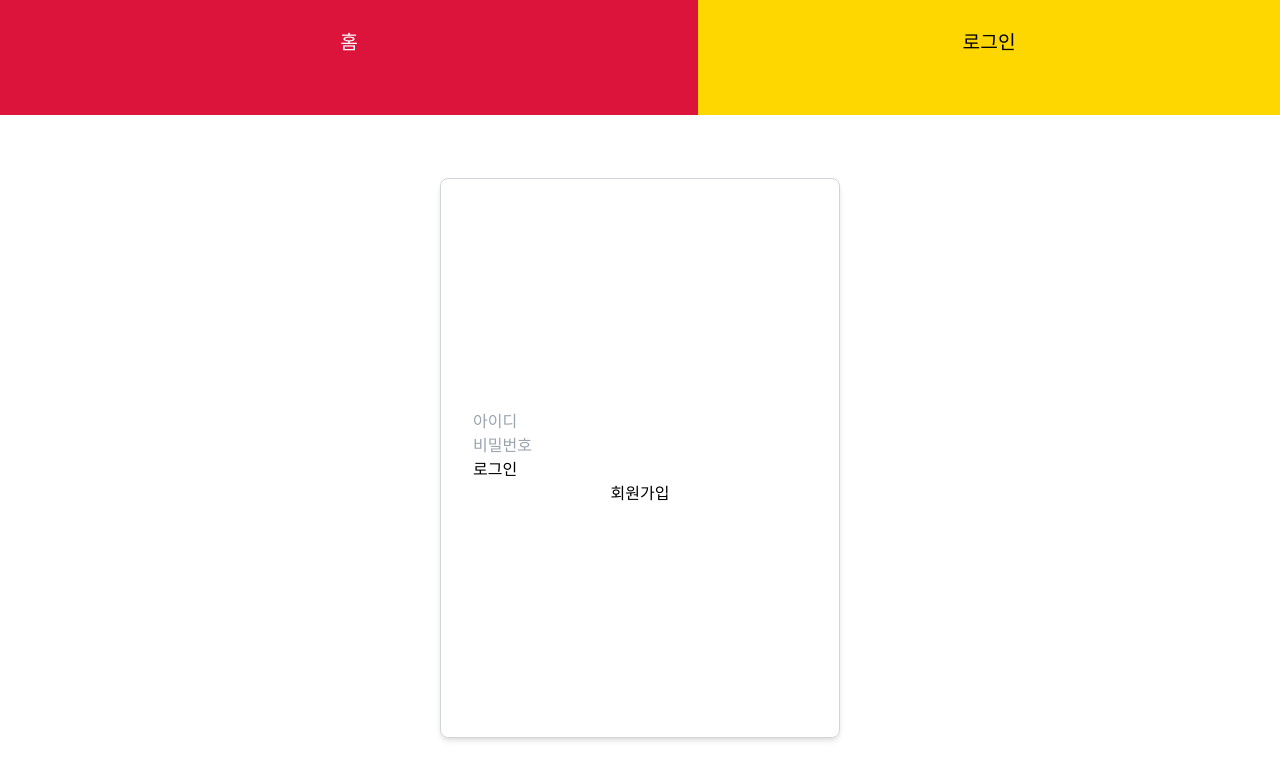
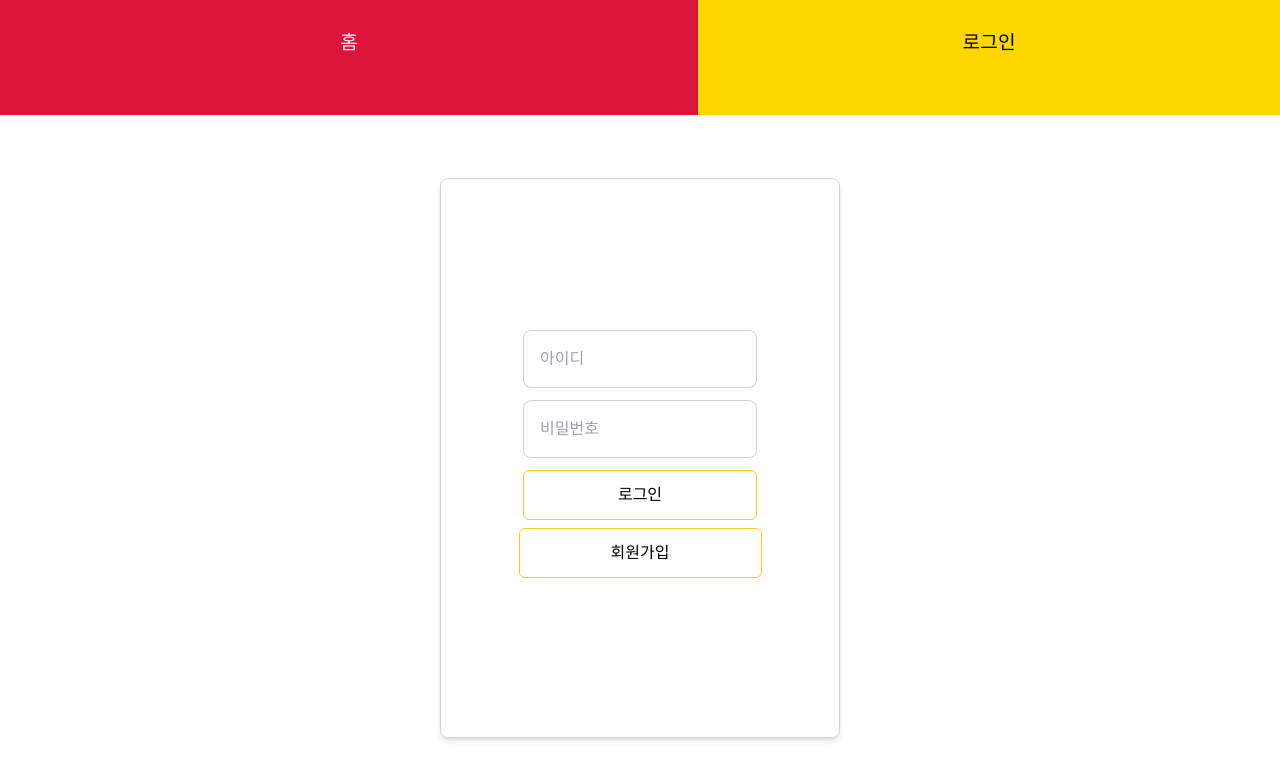
Before and after one commit to Jaeheeyu20240612/mbti, a React (Vite) app: page /login in a window 1280 px wide. Shown: the top 780 px of the page. Built offline with nearby package versions, Linux system fonts and the light colour scheme; sample sign-in values are in the browser's storage; a web font is replaced by a local one.

Commit message:
fix: 로그아웃 후 로그인페이지로 이동하게 수정

```diff
--- a/src/App.jsx
+++ b/src/App.jsx
@@ -1,4 +1,4 @@
-import React from "react";
+import React, { useEffect } from "react";
 import Router from "./shared/Router";
 import { UserProvider } from "./context/UserContext";
 
--- a/src/components/LoginForm.jsx
+++ b/src/components/LoginForm.jsx
@@ -1,54 +1,54 @@
-import React, { useState } from "react";
-import { Link } from "react-router-dom";
+// import React, { useState } from "react";
+// import { Link } from "react-router-dom";
 
-const LoginForm = ({ onSubmit }) => {
-  const [formData, setFormData] = useState({
-    id: "",
-    password: ""
-  });
+// const LoginForm = ({ onSubmit }) => {
+//   const [formData, setFormData] = useState({
+//     id: "",
+//     password: ""
+//   });
 
-  const handleChange = (e) => {
-    const { name, value } = e.target;
-    setFormData((prevData) => ({
-      ...prevData,
-      [name]: value
-    }));
-  };
+//   const handleChange = (e) => {
+//     const { name, value } = e.target;
+//     setFormData((prevData) => ({
+//       ...prevData,
+//       [name]: value
+//     }));
+//   };
 
-  const handleSubmit = (e) => {
-    e.preventDefault();
-    onSubmit(formData);
-  };
+//   const handleSubmit = (e) => {
+//     e.preventDefault();
+//     onSubmit(formData);
+//   };
 
-  return (
-    <form
-      className="flex flex-col items-center gap-4 bg-green mt-auto mb-auto max-h-[80vh] overflow-y-auto p-4"
-      onSubmit={handleSubmit}
-    >
-      <input
-        className="w-full sm:w-3/4 md:w-1/2 lg:w-2/3 p-4 h-10 text-center border-2"
-        type="text"
-        name="id"
-        value={formData.id}
-        onChange={handleChange}
-        placeholder="아이디"
-        required
-      />
-      <input
-        className="w-full sm:w-3/4 md:w-1/2 lg:w-2/3 p-4 h-10 text-center border-2"
-        type="password"
-        name="password"
-        value={formData.password}
-        onChange={handleChange}
-        placeholder="비밀번호"
-        required
-      />
-      <div className="flex flex-row gap-4">
-        <button type="submit">로그인</button>
-        <Link to="/signup">회원가입</Link>
-      </div>
-    </form>
-  );
-};
+//   return (
+//     <form
+//       className="flex flex-col items-center gap-4 bg-green mt-auto mb-auto max-h-[80vh] overflow-y-auto p-4"
+//       onSubmit={handleSubmit}
+//     >
+//       <input
+//         className="w-full sm:w-3/4 md:w-1/2 lg:w-2/3 p-4 h-10 text-center border-2"
+//         type="text"
+//         name="id"
+//         value={formData.id}
+//         onChange={handleChange}
+//         placeholder="아이디"
+//         required
+//       />
+//       <input
+//         className="w-full sm:w-3/4 md:w-1/2 lg:w-2/3 p-4 h-10 text-center border-2"
+//         type="password"
+//         name="password"
+//         value={formData.password}
+//         onChange={handleChange}
+//         placeholder="비밀번호"
+//         required
+//       />
+//       <div className="flex flex-row gap-4">
+//         <button type="submit">로그인</button>
+//         <Link to="/signup">회원가입</Link>
+//       </div>
+//     </form>
+//   );
+// };
 
-export default LoginForm;
+// export default LoginForm;
--- a/src/components/SignUpForm.jsx
+++ b/src/components/SignUpForm.jsx
@@ -1,64 +1,64 @@
-import React, { useState } from "react";
-import { Link } from "react-router-dom";
+// import React, { useState } from "react";
+// import { Link } from "react-router-dom";
 
-const SignupForm = ({ onSubmit }) => {
-  const [formData, setFormData] = useState({
-    id: "",
-    password: "",
-    nickname: ""
-  });
+// const SignupForm = ({ onSubmit }) => {
+//   const [formData, setFormData] = useState({
+//     id: "",
+//     password: "",
+//     nickname: ""
+//   });
 
-  const handleChange = (e) => {
-    const { name, value } = e.target;
-    setFormData((prevData) => ({
-      ...prevData,
-      [name]: value
-    }));
-  };
+//   const handleChange = (e) => {
+//     const { name, value } = e.target;
+//     setFormData((prevData) => ({
+//       ...prevData,
+//       [name]: value
+//     }));
+//   };
 
-  const handleSubmit = (e) => {
-    e.preventDefault();
-    onSubmit(formData);
-  };
+//   const handleSubmit = (e) => {
+//     e.preventDefault();
+//     onSubmit(formData);
+//   };
 
-  return (
-    <form
-      className="flex flex-col items-center gap-4 bg-green mt-auto mb-auto max-h-[80vh] overflow-y-auto p-4"
-      onSubmit={handleSubmit}
-    >
-      <input
-        className="w-full sm:w-3/4 md:w-1/2 lg:w-2/3 p-4 h-10 text-center border-2"
-        type="text"
-        name="id"
-        value={formData.id}
-        onChange={handleChange}
-        placeholder="아이디"
-        required
-      />
-      <input
-        className="w-full sm:w-3/4 md:w-1/2 lg:w-2/3 p-4 h-10 text-center border-2"
-        type="password"
-        name="password"
-        value={formData.password}
-        onChange={handleChange}
-        placeholder="비밀번호"
-        required
-      />
-      <input
-        className="w-full sm:w-3/4 md:w-1/2 lg:w-2/3 p-4 h-10 text-center border-2"
-        type="text"
-        name="nickname"
-        value={formData.nickname}
-        onChange={handleChange}
-        placeholder="닉네임"
-        required
-      />
-      <div className="flex flex-row gap-4">
-        <Link to={"/login"}>로그인</Link>
-        <button type="submit">회원가입</button>
-      </div>
-    </form>
-  );
-};
+//   return (
+//     <form
+//       className="flex flex-col items-center gap-4 bg-green mt-auto mb-auto max-h-[80vh] overflow-y-auto p-4"
+//       onSubmit={handleSubmit}
+//     >
+//       <input
+//         className="w-full sm:w-3/4 md:w-1/2 lg:w-2/3 p-4 h-10 text-center border-2"
+//         type="text"
+//         name="id"
+//         value={formData.id}
+//         onChange={handleChange}
+//         placeholder="아이디"
+//         required
+//       />
+//       <input
+//         className="w-full sm:w-3/4 md:w-1/2 lg:w-2/3 p-4 h-10 text-center border-2"
+//         type="password"
+//         name="password"
+//         value={formData.password}
+//         onChange={handleChange}
+//         placeholder="비밀번호"
+//         required
+//       />
+//       <input
+//         className="w-full sm:w-3/4 md:w-1/2 lg:w-2/3 p-4 h-10 text-center border-2"
+//         type="text"
+//         name="nickname"
+//         value={formData.nickname}
+//         onChange={handleChange}
+//         placeholder="닉네임"
+//         required
+//       />
+//       <div className="flex flex-row gap-4">
+//         <Link to={"/login"}>로그인</Link>
+//         <button type="submit">회원가입</button>
+//       </div>
+//     </form>
+//   );
+// };
 
-export default SignupForm;
+// export default SignupForm;
--- a/src/components/authForm.jsx
+++ b/src/components/authForm.jsx
@@ -1,9 +1,11 @@
 import React, { useState } from "react";
 import { register } from "../api/auth";
+import { useNavigate } from "react-router-dom";
 
 // 회원가입인지 로그인인지 구분하기 위해 mode 를 props 로 받습니다.
 // onSubmit 도 회원가입과 로그인 페이지에서 각각 구현을 하고 props 로 넘겨줄 겁니다.
 const AuthForm = ({ mode, onSubmit }) => {
+  const navigate = useNavigate();
   // 무엇을 formData 에 넣어야 할까요?
   const [formData, setFormData] = useState({
     id: "",
@@ -26,10 +28,20 @@ const AuthForm = ({ mode, onSubmit }) => {
 
   // id 입력을 위한 input 만 힌트로 만들어 두었습니다. 참고해서 한번 만들어봅시다!
   return (
-    <form onSubmit={handleSubmit}>
     <div>
-        <input type="text" name="id" value={formData.id} onChange={handleChange} placeholder="아이디" required />
+      <form className="flex flex-col items-center" onSubmit={handleSubmit}>
+        <div className="flex flex-col items-center">
           <input
+            className="w-full p-4 border border-gray-300 rounded-lg mb-3"
+            type="text"
+            name="id"
+            value={formData.id}
+            onChange={handleChange}
+            placeholder="아이디"
+            required
+          />
+          <input
+            className="w-full p-4 border border-gray-300 rounded-lg mb-3"
             type="password"
             name="password"
             value={formData.password}
@@ -47,12 +59,24 @@ const AuthForm = ({ mode, onSubmit }) => {
               onChange={handleChange}
               placeholder="닉네임"
               required
-            className="w-full p-4 border border-gray-300 rounded-lg"
+              className="w-full p-4 border border-gray-300 rounded-lg mb-3"
             />
           </div>
         )}
-      <button type="submit">{mode === "login" ? "로그인" : "회원가입"}</button>
+        <button className="block border border-yellow-400 rounded-md p-3 w-full text-center mb-2" type="submit">
+          {mode === "login" ? "로그인" : "회원가입"}
+        </button>
       </form>
+      {mode === "signup" ? (
+        <button
+          onClick={() => navigate("/login")}
+          className="block border border-yellow-400 rounded-md p-3 w-full text-center mb-2"
+          type="submit"
+        >
+          로그인페이지로
+        </button>
+      ) : null}
+    </div>
   );
 };
 
--- a/src/components/layout/Layout.jsx
+++ b/src/components/layout/Layout.jsx
@@ -7,13 +7,18 @@ export const Layout = () => {
   const { user, setUser } = useContext(UserContext);
   const navigate = useNavigate();
   // 이곳에서 로그인 하지 않은 사용자를 login 페이지로 보내줄 거에요.
-  useEffect(() => {}, []);
+  useEffect(() => {
+    if (!user?.success) {
+      navigate("/login");
+    }
+  }, [user]);
 
   const handleLogout = () => {
-    setUser(null);
-    window.confirm("로그아웃하시겠습니까?");
-    navigate("/");
-    return;
+    if (window.confirm("로그아웃하시겠습니까?")) {
+      setUser(null);
+      localStorage.removeItem("token");
+      navigate("/login");
+    }
   };
   return (
     <div>
--- a/src/pages/Login.jsx
+++ b/src/pages/Login.jsx
@@ -10,13 +10,16 @@ const Login = () => {
   const handelLogin = async (formData) => {
     const data = await login(formData);
     setUser(data);
+    localStorage.setItem("token", data.accessToken);
     alert("로그인되었습니다");
     navigate("/");
   };
   return (
     <div className="flex flex-col justify-center items-center min-h-[70vh] w-full max-w-[400px] border border-gray-300 rounded-lg p-8 mx-auto shadow-md">
-      <AuthForm onSubmit={handelLogin} className="" mode="login" />
-      <Link to={"/signup"}>회원가입</Link>
+      <AuthForm onSubmit={handelLogin} mode="login" />
+      <Link className="block border border-yellow-400 rounded-md p-3 w-[243px] text-center mb-2" to={"/signup"}>
+        회원가입
+      </Link>
     </div>
   );
 };
--- a/src/pages/Profile.jsx
+++ b/src/pages/Profile.jsx
@@ -5,9 +5,10 @@ import styled from "styled-components";
 
 const Profile = () => {
   const { user, setUser } = useContext(UserContext);
-  const token = user?.accessToken;
+  const token = localStorage.getItem("token");
   const [nickname, setNickname] = useState(user?.nickname || "");
   const [avatar, setAvatar] = useState(null);
+  console.log(token);
 
   const handleUpdateProfile = async (e) => {
     e.preventDefault();
@@ -29,13 +30,13 @@ const Profile = () => {
           <form className="flex flex-col mb-4" onSubmit={handleUpdateProfile}>
             <input
               onChange={(e) => setNickname(e.target.value)}
-              className="bg-slate-600 text-gray-400 mb-4"
+              className="bg-transparent text-gray-400 mb-4 shadow-lg"
               placeholder="수정할 닉네임을 작성해주세요"
               type="text"
             />
             <input
               onChange={(e) => setAvatar(e.target.files[0])}
-              className="bg-slate-600 text-gray-400 mb-4"
+              className="bg-transparent text-gray-400 mb-4 shadow-lg"
               type="file"
             />
             <button className="text-center">수정</button>
```
Lines whose indentation alone changed are shown as unchanged.
